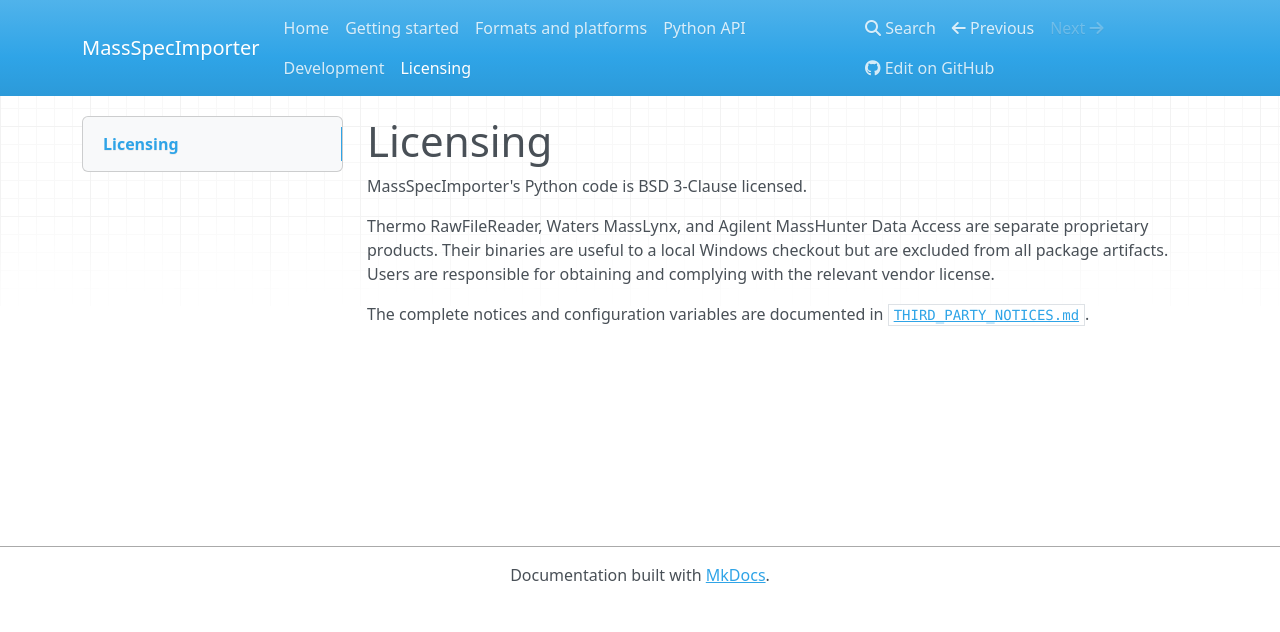
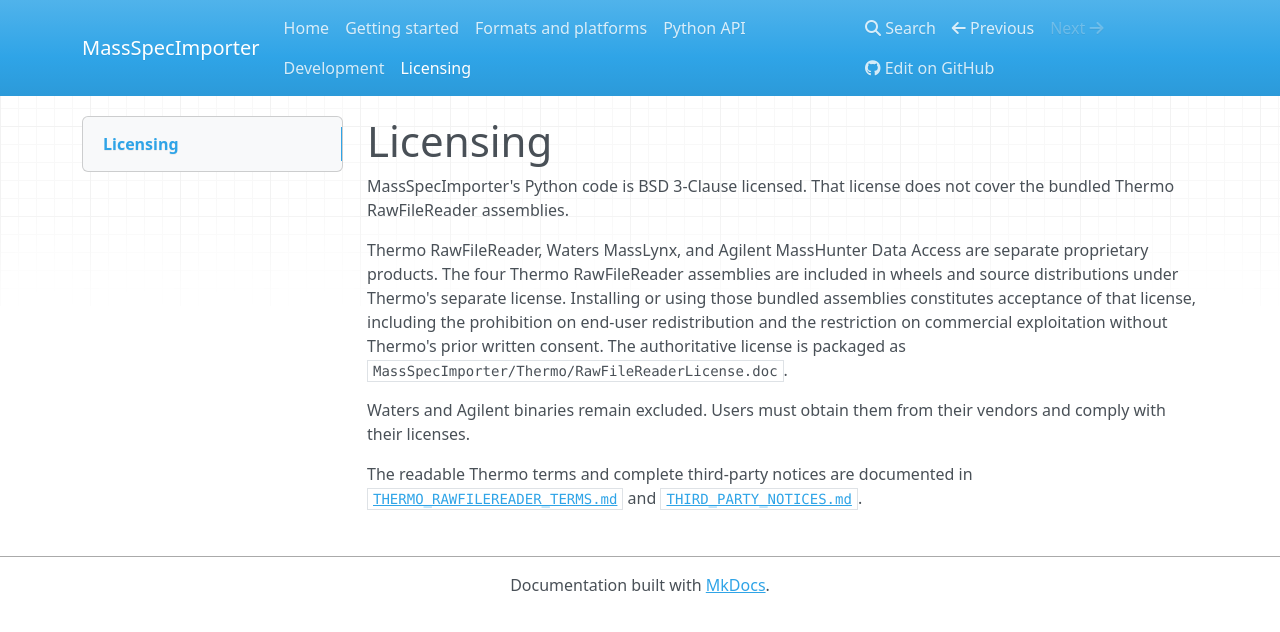
Before and after one commit to michaelmarty/UniDecImporter, an MkDocs documentation site: the page built from docs/licensing.md, in a window 1280 px wide. Shown: the top 632 px of the page. Built offline with MkDocs 1.6.1, drawn with Linux system fonts in a browser that asks for light colours; nearby versions of some CDN libraries.

Commit message:
Adding in Thermo files and terms.

```diff
--- a/docs/licensing.md
+++ b/docs/licensing.md
@@ -1,11 +1,20 @@
 # Licensing
 
-MassSpecImporter's Python code is BSD 3-Clause licensed.
+MassSpecImporter's Python code is BSD 3-Clause licensed. That license does not cover the
+bundled Thermo RawFileReader assemblies.
 
 Thermo RawFileReader, Waters MassLynx, and Agilent MassHunter Data Access are separate
-proprietary products. Their binaries are useful to a local Windows checkout but are
-excluded from all package artifacts. Users are responsible for obtaining and complying
-with the relevant vendor license.
+proprietary products. The four Thermo RawFileReader assemblies are included in wheels and
+source distributions under Thermo's separate license. Installing or using those bundled
+assemblies constitutes acceptance of that license, including the prohibition on end-user
+redistribution and the restriction on commercial exploitation without Thermo's prior
+written consent. The authoritative license is packaged as
+`MassSpecImporter/Thermo/RawFileReaderLicense.doc`.
 
-The complete notices and configuration variables are documented in
+Waters and Agilent binaries remain excluded. Users must obtain them from their vendors
+and comply with their licenses.
+
+The readable Thermo terms and complete third-party notices are documented in
+[`THERMO_RAWFILEREADER_TERMS.md`](https://github.com/michaelmarty/MassSpecImporter/blob/main/THERMO_RAWFILEREADER_TERMS.md)
+and
 [`THIRD_PARTY_NOTICES.md`](https://github.com/michaelmarty/MassSpecImporter/blob/main/THIRD_PARTY_NOTICES.md).
```
Also changed, not shown: PUBLISHING.md (+22 -5 lines), README.md (+18 -8 lines), THERMO_RAWFILEREADER_TERMS.md (added, +46 -0 lines), THIRD_PARTY_NOTICES.md (+15 -7 lines), docs/development.md (+5 -3 lines), docs/formats.md (+4 -3 lines), pyproject.toml (+9 -4 lines), 7 other files.
